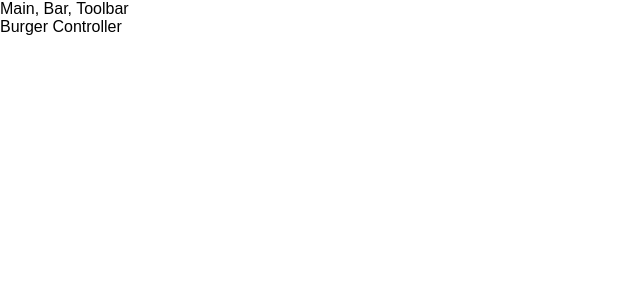
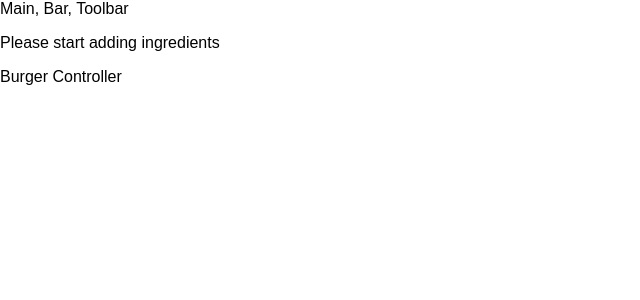
Before and after one commit to mebeborn/burger-builder, a React app: page / in a window 1280 px wide. Shown: the top 300 px of the page, without its empty margins (0-640 px from the left). Built offline with nearby package versions, Linux system fonts and the light colour scheme.

Commit message:
Webpack fix, Burger Component

```diff
--- a/config/webpack.config.js
+++ b/config/webpack.config.js
@@ -421,7 +421,7 @@ module.exports = function(webpackEnv) {
               use: getStyleLoaders({
                 importLoaders: 1,
                 modules: true,
-                localIdentName: '[name]__[local]__[hash:base:64:5]',
+                localIdentName: '[name]__[local]__[hash:base64:5]',
                 sourceMap: isEnvProduction && shouldUseSourceMap,
               }),
               // Don't consider CSS imports dead code even if the
--- a/src/components/Burger/Burger.css
+++ b/src/components/Burger/Burger.css
@@ -1,6 +1,6 @@
 .Burger {
   margin: auto;
-  overflow: scroll;
+  /* overflow: scroll; */
   height: 250px;
   width: 100%;
   text-align: center;
@@ -8,16 +8,17 @@
   font-size: 1.2rem;
 }
 
-@media (min-width: 1000px) and (min-height: 700px) {
+
+ @media (min-width: 500px) and (min-height: 201px) {
+  .Burger {
+    width: 450px;
+    height: 400px;
+  }
+}
+
+@media (min-width: 700px) and (min-height: 1000px) {
   .Burger {
     width: 700px;
     height: 600px;
   }
 }
-
-@media (min-width: 500px) and (min-height: 400px) {
-  .Burger {
-    width: 350px;
-    height: 300px;
-  }
-}
--- a/src/components/Burger/Burger.js
+++ b/src/components/Burger/Burger.js
@@ -2,12 +2,26 @@ import React from 'react';
 import BurgerIngridient from './BurgerIngredient/BurgerIngredient';
 import classes from './Burger.css';
 
-const burger = () => {
+const burger = (props) => {
+
+  let transforemdIngredients = Object.keys(props.ingredients)
+    .map((ingredient) => {
+      return [...Array(props.ingredients[ingredient])].map((_, index) => {
+        return <BurgerIngridient type={ingredient} key={ingredient + index} />
+      });
+    })
+    .reduce((arr, ell)=>{
+      return arr.concat(ell);
+    }, []);
+
+    if(transforemdIngredients.length === 0)
+      transforemdIngredients = <p>Please start adding ingredients</p>;
+
+  console.log(transforemdIngredients);
   return (
     <div className={classes.Burger}>
       <BurgerIngridient type={'bread-top'}></BurgerIngridient>
-      <BurgerIngridient type={'cheese'}></BurgerIngridient>
-      <BurgerIngridient type={'bacon'}></BurgerIngridient>
+      {transforemdIngredients}
       <BurgerIngridient type={'bread-bottom'}></BurgerIngridient>
     </div>
   )
--- a/src/containers/BurgerBuilder.js
+++ b/src/containers/BurgerBuilder.js
@@ -3,10 +3,19 @@ import Aux from '../hoc/ReactAux';
 import Burger from '../components/Burger/Burger';
 
 class BurgerBuilder extends Component {
+  state = {
+    ingredients: {
+      meat: 0,
+      cheese: 0,
+      salad: 0,
+      bacon: 0
+    }
+  }
+
   render() {
     return (
       <Aux>
-        <Burger />
+        <Burger ingredients={this.state.ingredients} />
         <div>Burger Controller</div>
       </Aux>
     )
```
